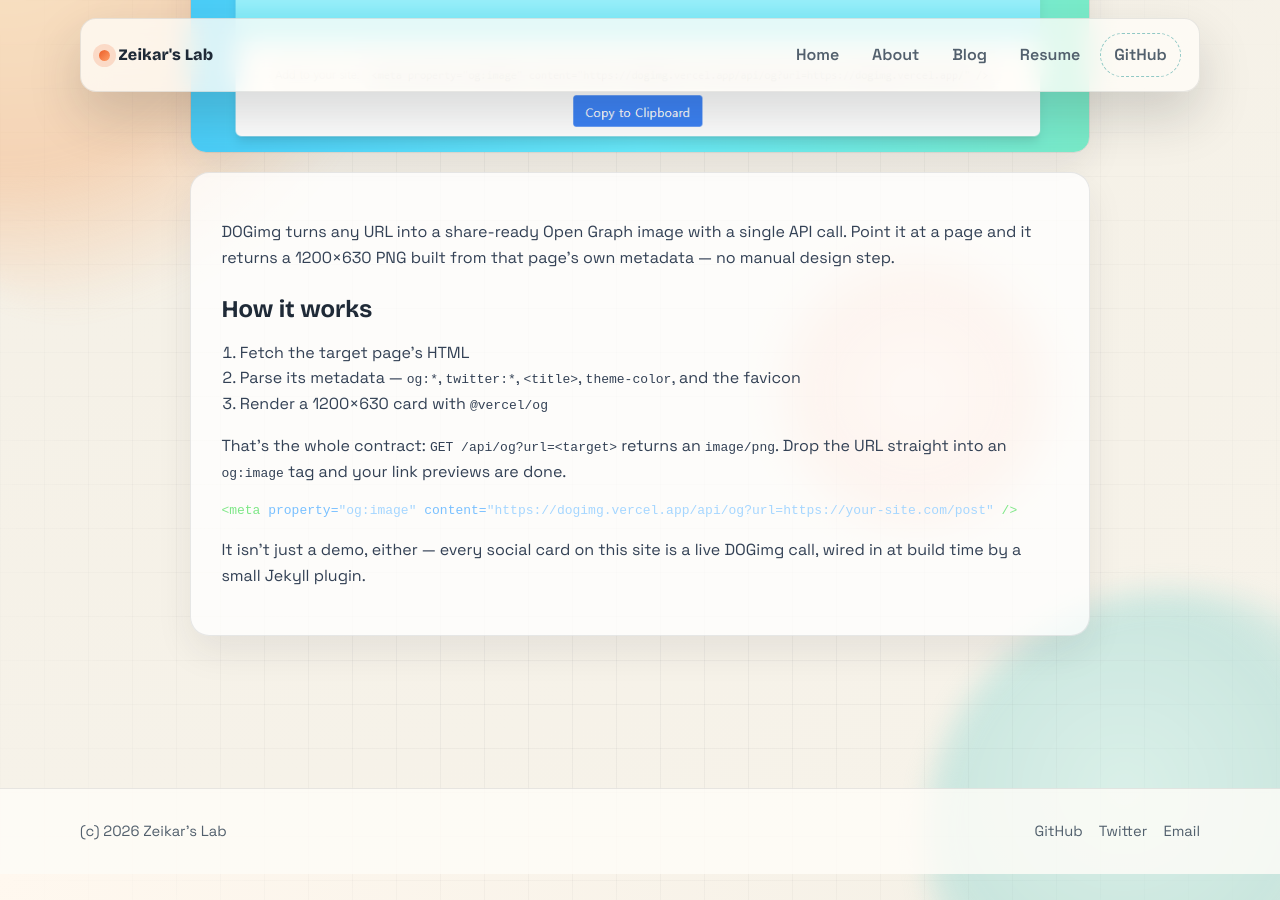
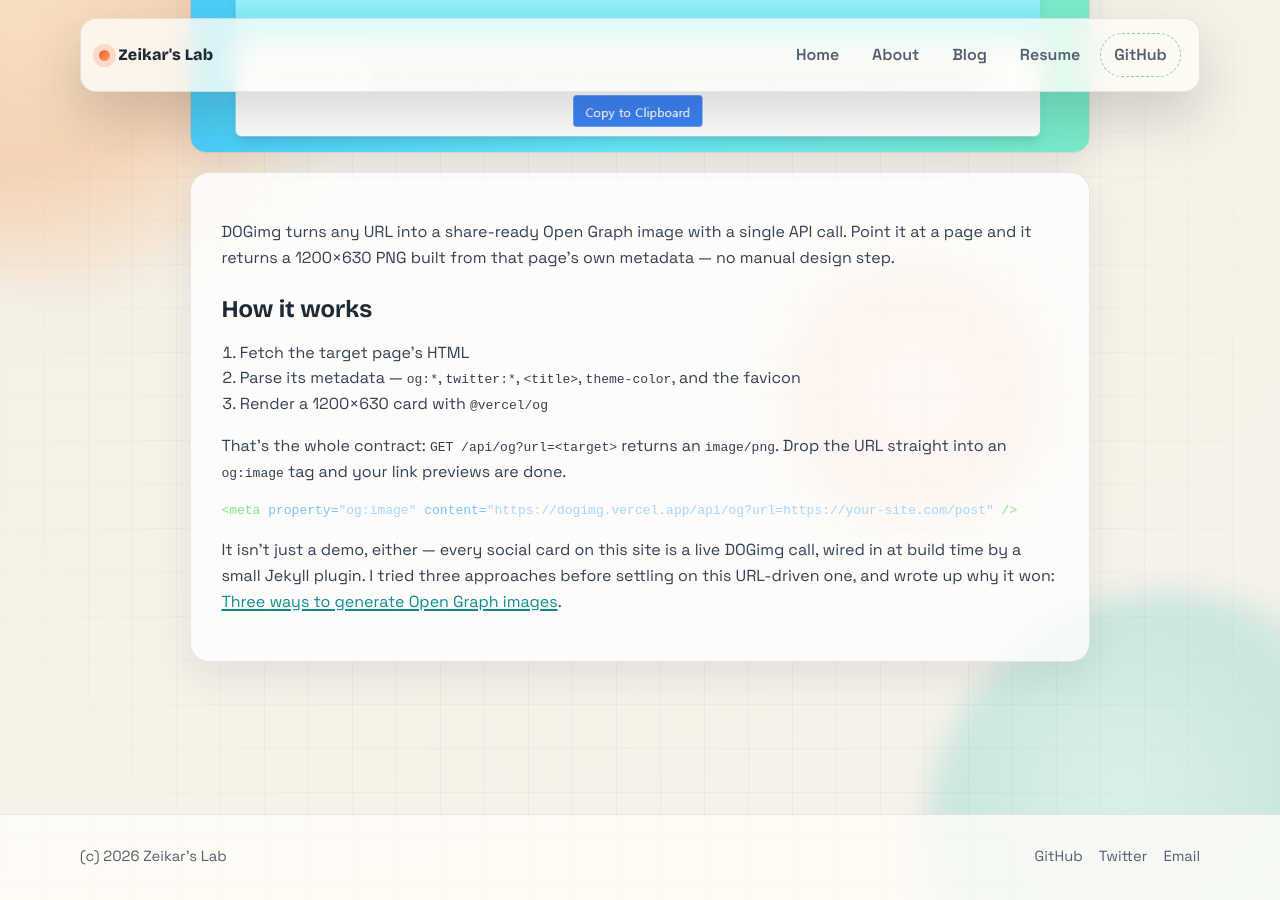
Before and after one commit to zeikar/zeikar.github.io, a Jekyll site: the page built from _projects/dogimg.md, in a window 1280 px wide and 900 px high, scrolled down 1169 px. Built offline with Jekyll 4.4.1, drawn with Linux system fonts in a browser that asks for light colours.

Commit message:
docs(projects): link dogimg to the OG-image approaches write-up

````diff
--- a/_projects/dogimg.md
+++ b/_projects/dogimg.md
@@ -23,4 +23,4 @@
 <meta property="og:image" content="https://dogimg.vercel.app/api/og?url=https://your-site.com/post" />
 ```
 
-It isn't just a demo, either — every social card on this site is a live DOGimg call, wired in at build time by a small Jekyll plugin.
+It isn't just a demo, either — every social card on this site is a live DOGimg call, wired in at build time by a small Jekyll plugin. I tried three approaches before settling on this URL-driven one, and wrote up why it won: [Three ways to generate Open Graph images](/blog/three-ways-to-make-og-images/).
````
